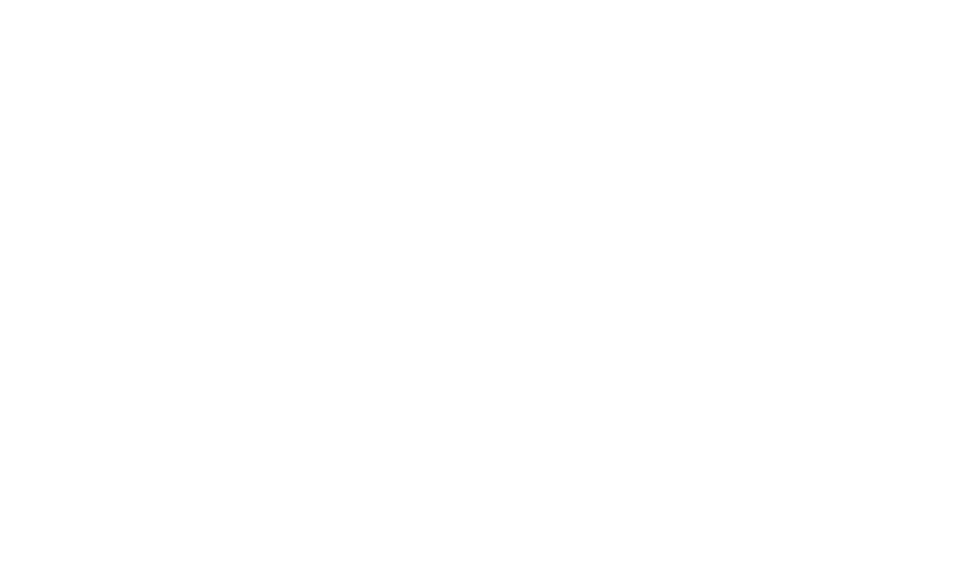
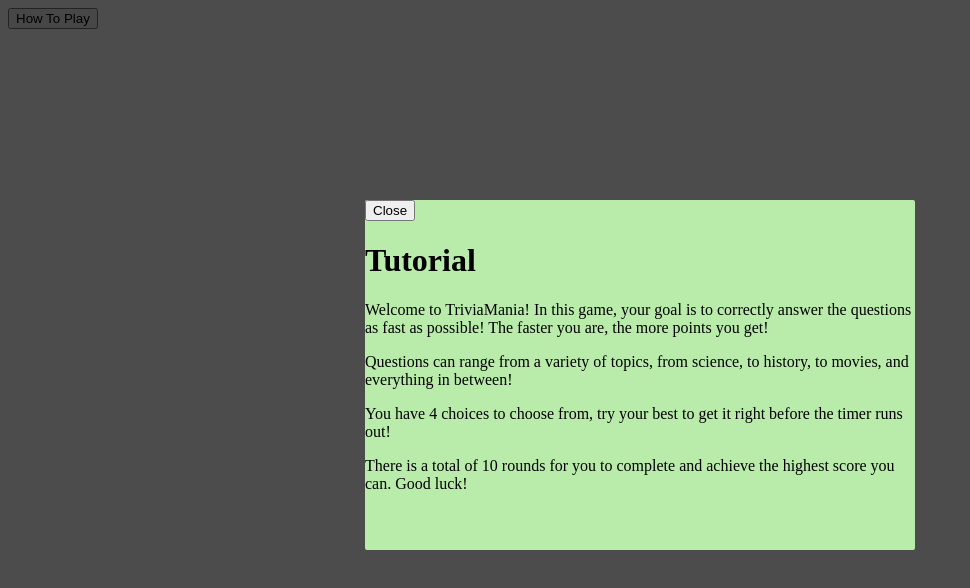
Before and after one commit to Flandolly/Triviamania, a plain HTML site: page Game/index.html in a window 1280 px wide. Shown: the whole page, without its empty margins (0-970 px from the left). Drawn offline with Linux system fonts and the light colour scheme.

Commit message:
Started building a modal for game tutorial

```diff
--- a/Game/index.html
+++ b/Game/index.html
@@ -8,7 +8,28 @@
 </head>
 <header>
     <div class="top" id="tutorial">
-
+        <button id="modalBtn">How To Play</button>
+        <div id="modal">
+            <div id="modal-textbox">
+                <button id="close">Close</button>
+                <h1 id="modal-title">Tutorial</h1>
+                <p>
+                    Welcome to TriviaMania! In this game, your goal is to correctly answer the questions as fast as possible!
+                    The faster you are, the more points you get!
+                </p>
+                <p>Questions can range from a variety of topics, from science, to
+                    history, to movies, and everything in between!
+                </p>
+                <p>
+                    You have 4 choices to choose from, try your best to get it
+                    right before the timer runs out!
+                </p>
+                <p>
+                    There is a total of 10 rounds for you to complete and achieve the highest
+                    score you can. Good luck!
+                </p>
+            </div>
+        </div>
     </div>
     <div class="top" id="score">
 
--- a/Game/main.css
+++ b/Game/main.css
@@ -0,0 +1,22 @@
+body {
+
+}
+
+#modal {
+    background-color: rgba(0,0,0,0.7);
+    position: fixed;
+    top: 0;
+    left: 0;
+    height: 100%;
+    width: 100%;
+    z-index: 1;
+    overflow: auto;
+}
+
+#modal-textbox {
+    background-color: #b9ecab;
+    height: 350px;
+    width: 550px;
+    border-radius: 2px;
+    margin: 200px auto;
+}
```
